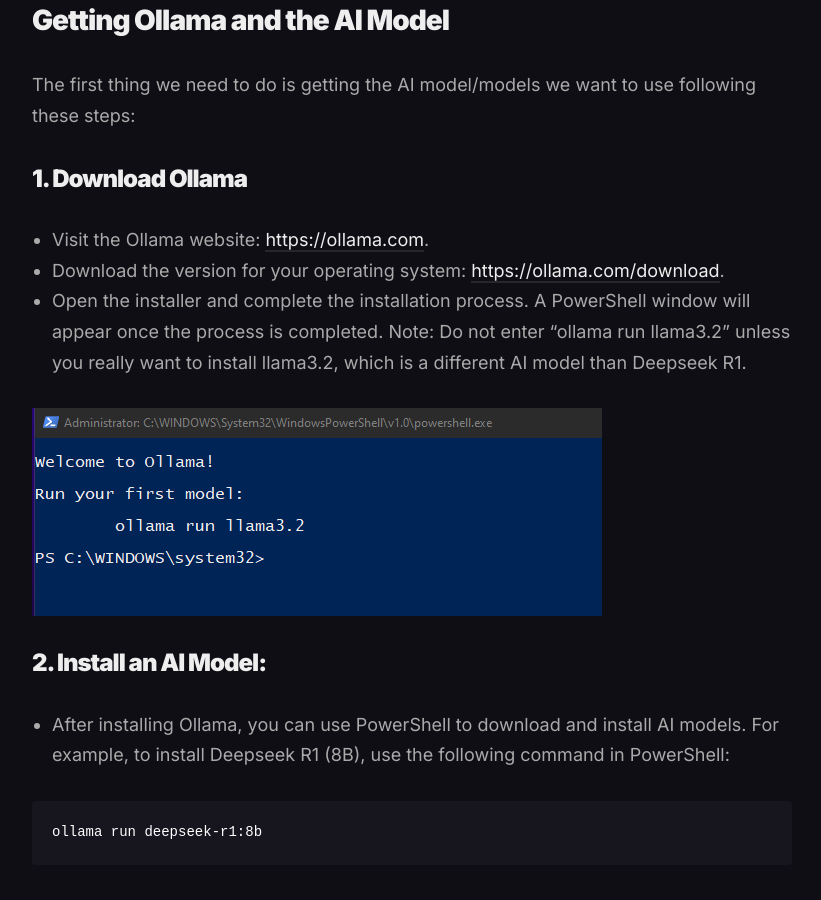
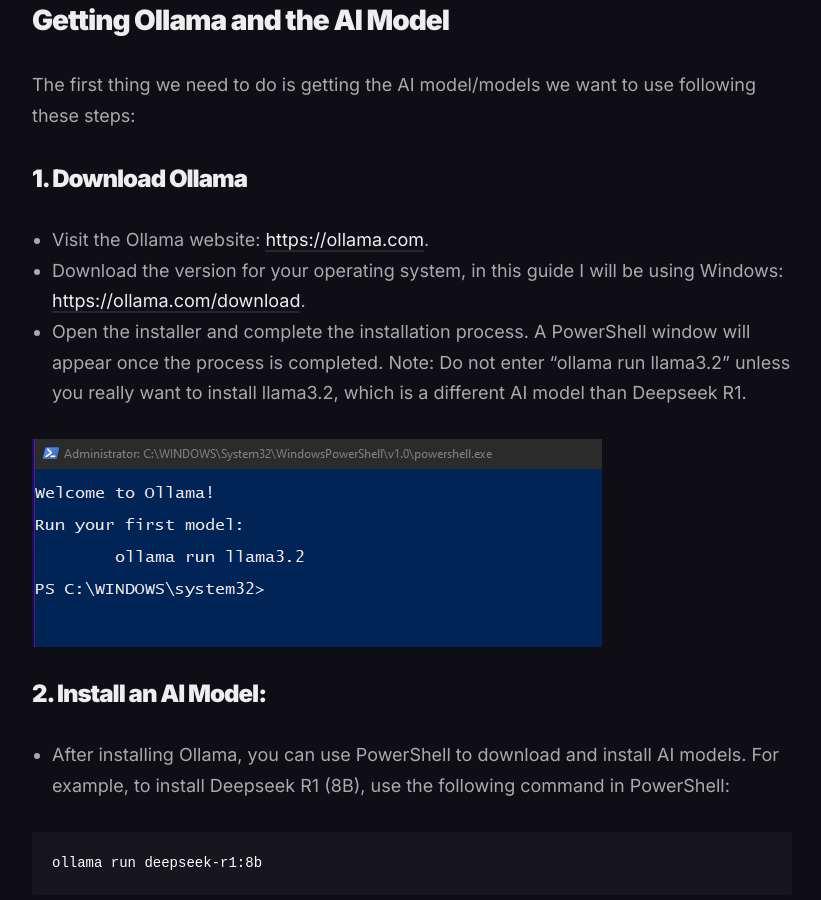
Before and after one commit to Vorkharium/vorkharium.github.io, a Jekyll site: the page built from _posts/2025-28-01-Deepseek-R1-with-Docker-and-Open-WebUI.md, in a window 1280 px wide and 900 px high, scrolled down 757 px. Shown: the whole window, without its empty margins (228-1049 px from the left). Built offline with Jekyll 4.4.1, drawn with Linux system fonts in a browser that asks for light colours.

Commit message:
Update 2025-28-01-Deepseek-R1-with-Docker-and-Open-WebUI.md

```diff
--- a/_posts/2025-28-01-Deepseek-R1-with-Docker-and-Open-WebUI.md
+++ b/_posts/2025-28-01-Deepseek-R1-with-Docker-and-Open-WebUI.md
@@ -12,7 +12,7 @@
 
 ### 1. Download Ollama
 - Visit the Ollama website: [https://ollama.com](https://ollama.com).
-- Download the version for your operating system: [https://ollama.com/download](https://ollama.com/download).
+- Download the version for your operating system, in this guide I will be using Windows: [https://ollama.com/download](https://ollama.com/download).
 - Open the installer and complete the installation process. A PowerShell window will appear once the process is completed. Note: Do not enter "ollama run llama3.2" unless you really want to install llama3.2, which is a different AI model than Deepseek R1.
 
 ![](/images/ollama_1.png)
```
